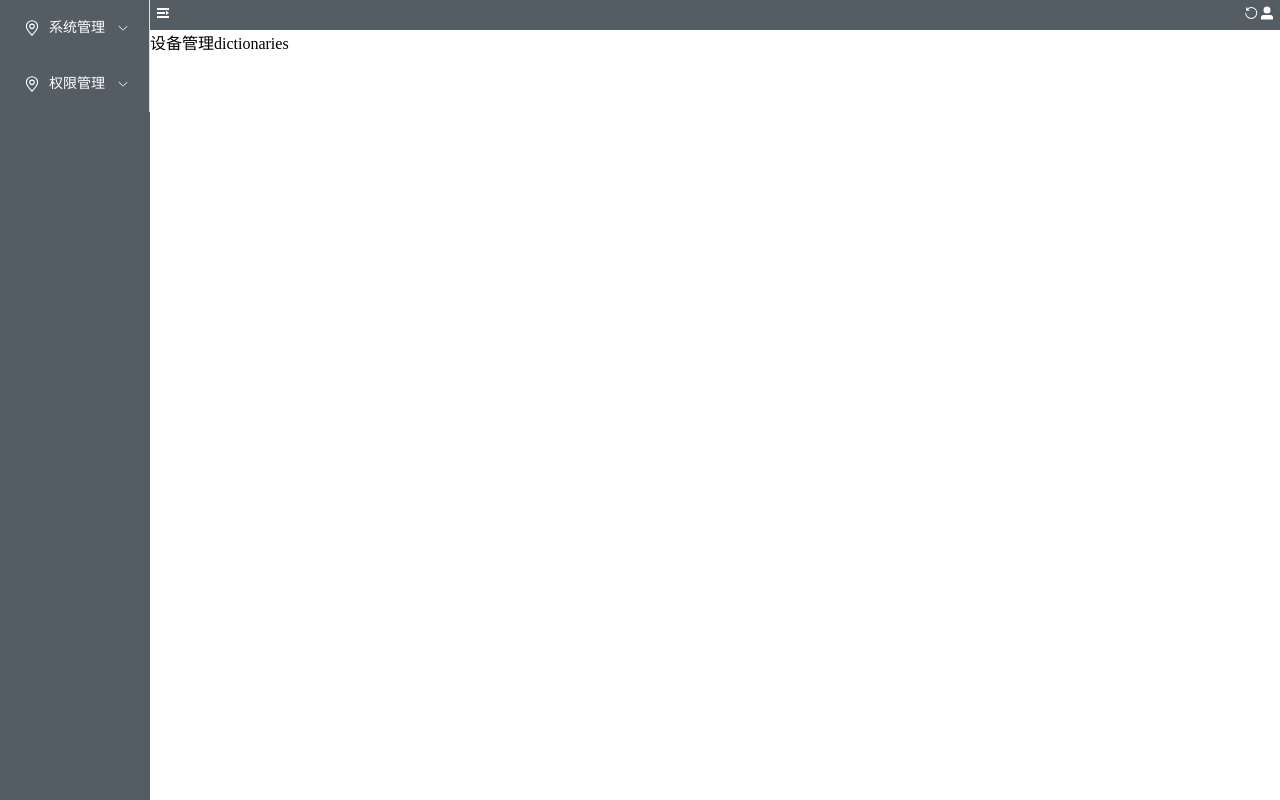
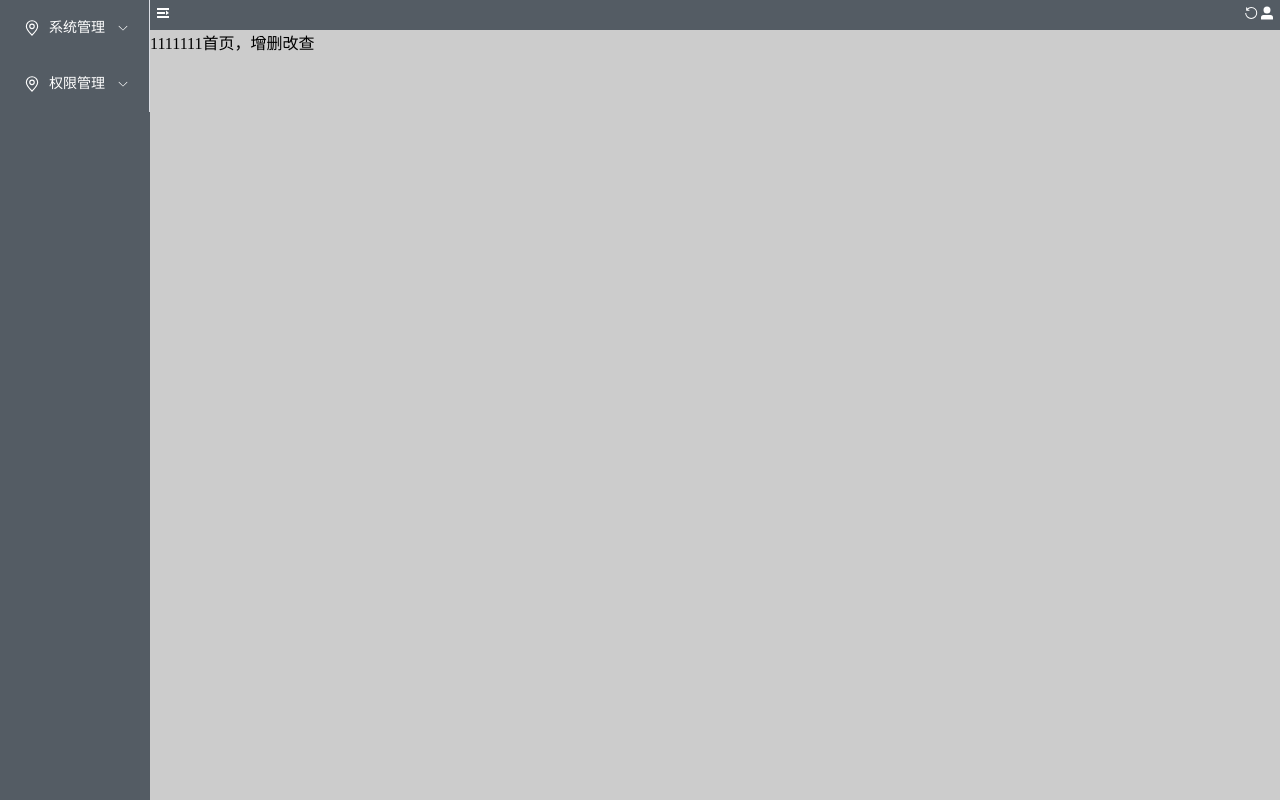
Before and after one commit to 8u6l1Mortal/vue3-myproject, a Vue app: page /dictionaries in a window 1280 px wide. Built offline with nearby package versions, Linux system fonts and the light colour scheme.

Commit message:
修改一下清理的样式问题

```diff
--- a/src/router/index.js
+++ b/src/router/index.js
@@ -28,6 +28,7 @@ const routes = [
 
 // 3. 创建路由实例并传递 `routes` 配置
 // 4. 内部提供了 history 模式的实现。为了简单起见，我们在这里使用 hash 模式。
+// 5. 已经修改为history模式，这是现在开发通用的模式
 const router = createRouter({
   history: createWebHistory(),
   routes, // `routes: routes` 的缩写
--- a/src/style.css
+++ b/src/style.css
@@ -1,12 +1,12 @@
 * {
   box-sizing: border-box;
+  margin: 0;
+  padding: 0;
 }
 
 html,
 body,
 #app {
-  padding: 0px;
-  margin: 0px;
   height: 100%;
   background: #fff;
 }
--- a/src/view/system/dictionaries/index.vue
+++ b/src/view/system/dictionaries/index.vue
@@ -1,4 +1,4 @@
-<script>
+<script >
 export default {
   name: "App",
   setup() {
@@ -11,8 +11,14 @@ export default {
 </script>
 <template>
   <!-- 设备管理dictionaries -->
-  <div>
-    <div>设备管理dictionaries</div>
+  <div class="dictionaries">
+    1111111首页，增删改查
   </div>
 </template>
-<style></style>
+<style lang="less">
+.dictionaries{
+  width: 100%;
+  height: 100%;
+  background-color: #ccc;
+}
+</style>
```
